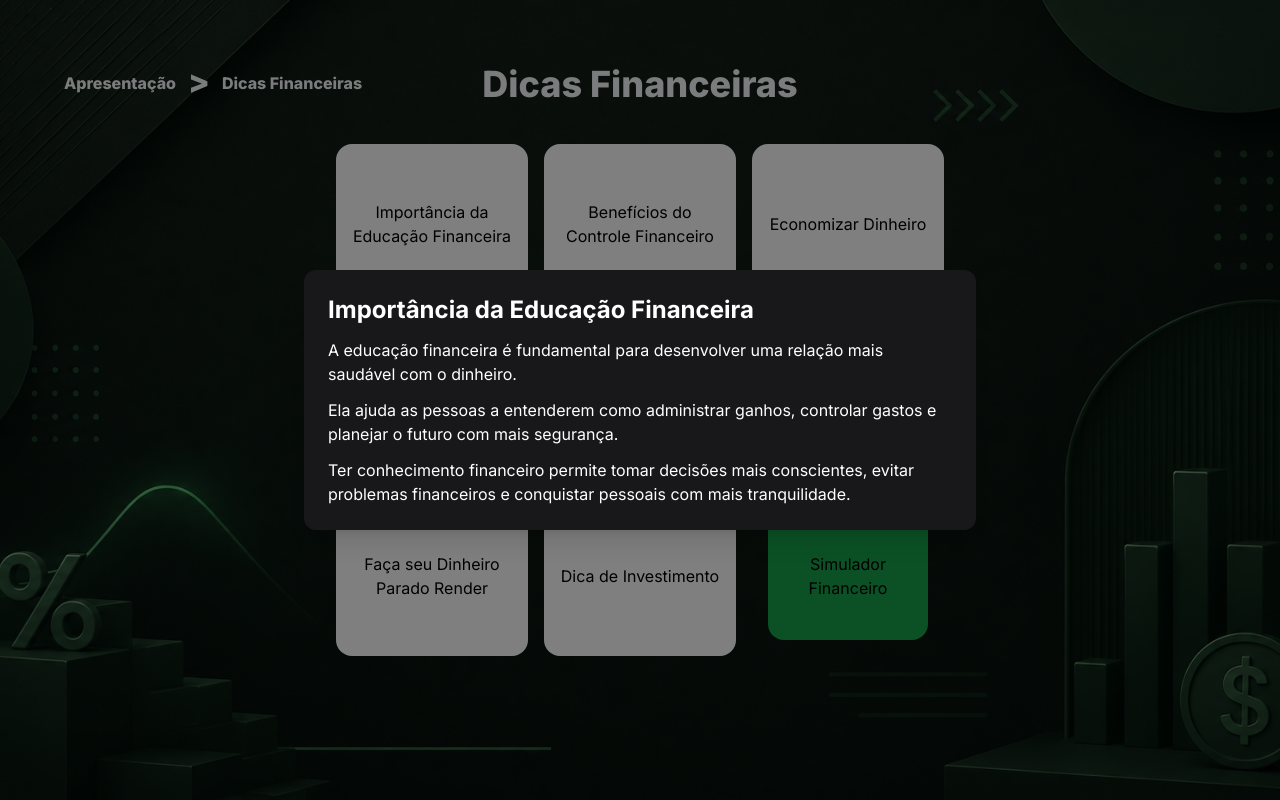
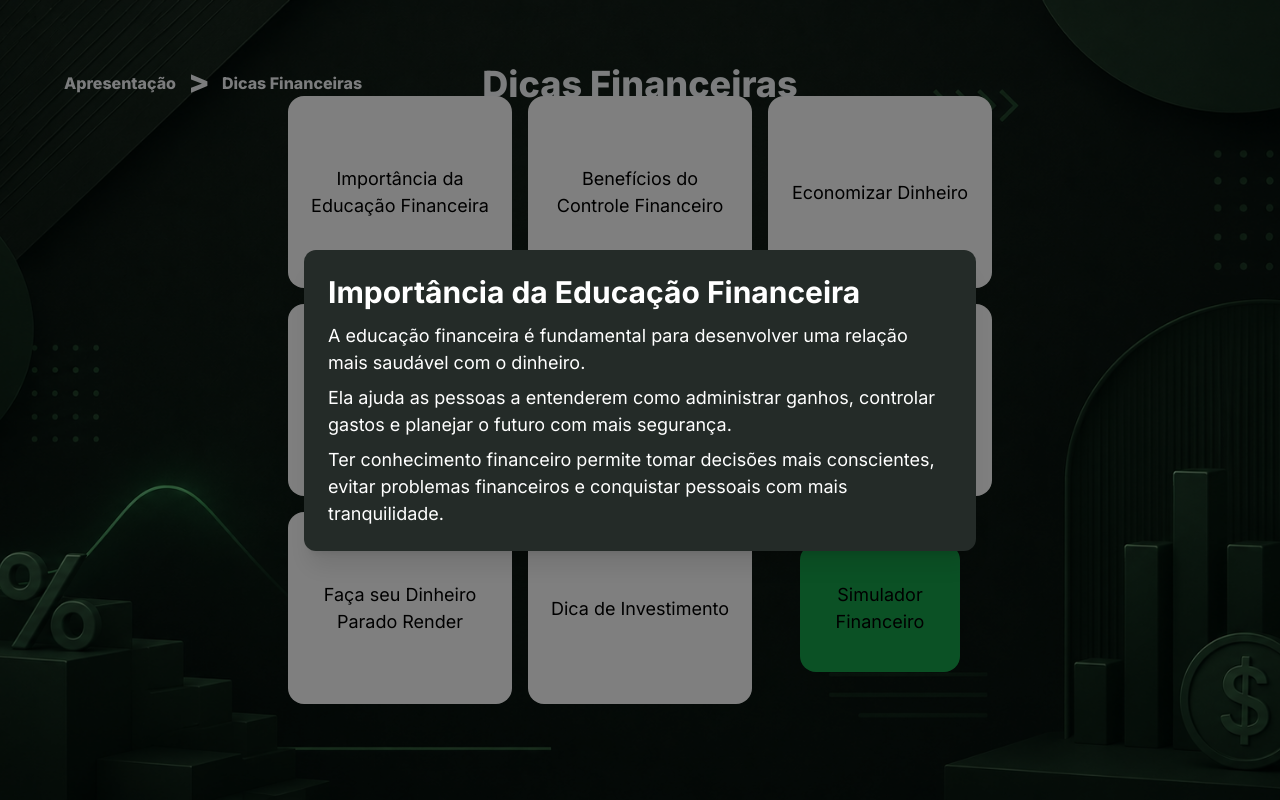
Before and after one commit to CaiqueVandervan/projeto-extensao-financeiro, a Next.js app: page /financial-education in a window 1280 px wide. Both pictures are taken after a click on the element "Importância da Educação Financeira". Built offline with nearby package versions, Linux system fonts and the light colour scheme.

Commit message:
feat: improve TipsModals with some new funcionalities

```diff
--- a/src/components/TipsModals.tsx
+++ b/src/components/TipsModals.tsx
@@ -5,21 +5,36 @@ import { useRouter } from 'next/navigation'
 
 const TipsModals = () => {
 
-    const [open, setOpen] = useState<boolean>(false)
+    const [animation, setAnimation] = useState<boolean>(false)
+    const [openModal, setOpenModal] = useState<boolean>(false)
     const [selectetTip, setSelectetTip] = useState<string>()
 
     const router = useRouter()
 
     const handleOpenModal = (tip: string) => {
-        setOpen(true)
+        setOpenModal(true)
         setSelectetTip(tip)
+
+        requestAnimationFrame(() => {
+            setAnimation(true)
+        })
     }
 
-    const sectionClass = "bg-white p-4 w-48 h-40 rounded-2xl flex items-center justify-center cursor-pointer hover:scale-103 duration-100"
+    const handleCloseModal = () => {
+        setAnimation(false)
+
+        setTimeout(() => {
+            setOpenModal(false)
+            setSelectetTip(undefined)
+        }, 200)
+    }
+
+    const sectionClass = "bg-white p-4 w-56 h-48 rounded-2xl flex items-center justify-center cursor-pointer hover:scale-103 duration-100"
     const rowClass = "flex items-center gap-4"
-    const paragraphClass = "text-center"
+    const paragraphClass = "text-center text-[18px]"
     const contentClass = "grid gap-3"
-    const h2Class = "text-2xl font-bold"
+    const modalh2Class = "text-3xl font-bold"
+    const modalParagraphs = "flex flex-col gap-2 text-[18px]"
 
     return (
         <main className="grid grid-rows-3 gap-4 z-10">
@@ -68,117 +83,136 @@ const TipsModals = () => {
                     <p className={paragraphClass}>Dica de Investimento</p>
                 </section>
 
-                <section className="bg-[#16a34a] p-4 w-40 h-32 rounded-2xl flex items-center justify-center cursor-pointer mx-auto hover:scale-103 duration-100"
+                <section className="bg-[#16a34a] hover:bg-[#22C55E] p-4 w-40 h-32 rounded-2xl flex items-center justify-center cursor-pointer mx-auto hover:scale-103 duration-100"
                     onClick={() => router.push("/financial-simulator")}>
                     <p className={paragraphClass}>Simulador Financeiro</p>
                 </section>
             </div>
 
-            {open && (<div className="fixed inset-0 z-50 flex items-center justify-center bg-black/50" onClick={() => setOpen(false)}>
-                <div className="fixed left-1/2 top-1/2 -translate-x-1/2 -translate-y-1/2 rounded-xl bg-zinc-900 p-6 text-white shadow-xl max-w-2xl w-[90%] transition-all duration-300"
+            {openModal &&
+                (
+                    <div className={`fixed inset-0 z-50 flex items-center justify-center bg-black/50 transition-opacity duration-300 ${animation ? "opacity-100" : "opacity-0"}`}
+                        onClick={handleCloseModal}>
+                        <div className={`rounded-xl bg-[#242b28] p-6 text-white shadow-xl max-w-2xl w-[90%] transition-all duration-400${animation ? "opacity-100 scale-100 translate-y-0" : "opacity-0 scale-95 translate-y-10"}`}
                             onClick={(e) => e.stopPropagation()}>
 
                             {selectetTip === "importância" && (
                                 <div className={contentClass}>
-                            <h2 className={h2Class}>
+                                    <h2 className={modalh2Class}>
                                         Importância da Educação Financeira
                                     </h2>
+                                    <div className={modalParagraphs}>
                                         <p>A educação financeira é fundamental para desenvolver uma relação mais saudável com o dinheiro.</p>
 
                                         <p>Ela ajuda as pessoas a entenderem como administrar ganhos, controlar gastos e planejar o futuro com mais segurança.</p>
 
                                         <p>Ter conhecimento financeiro permite tomar decisões mais conscientes, evitar problemas financeiros e conquistar pessoais com mais tranquilidade.</p>
                                     </div>
+                                </div>
                             )}
 
                             {selectetTip === "benefícios" && (
                                 <div className={contentClass}>
-                            <h2 className={h2Class}>
+                                    <h2 className={modalh2Class}>
                                         Benefícios do Controle Financeiro
                                     </h2>
+                                    <div className={modalParagraphs}>
                                         <p>O controle financeiro ajuda a organizar melhor a vida financeira e entender para onde o dinheiro está sendo direcionado.</p>
 
                                         <p> Ao acompanhar receitas e despesas, torna-se mais fácil evitar desperdícios, economizar e manter equilíbrio no orçamento.</p>
 
                                         <p> Além disso, o controle financeiro contribui para alcançar metas e proporciona maior segurança em situações inesperadas.</p>
                                     </div>
+                                </div>
                             )}
 
                             {selectetTip === "economizar" && (
                                 <div className={contentClass}>
-                            <h2 className={h2Class}>
+                                    <h2 className={modalh2Class}>
                                         Economizar Dinheiro
                                     </h2>
+                                    <div className={modalParagraphs}>
                                         <p>Economizar dinheiro é um hábito importante para garantir estabilidade financeira e realizar objetivos futuros.</p>
 
                                         <p>Pequenas atitudes, como evitar compras por impulso, pesquisar preços e planejar os gastos mensais, podem fazer grande diferença ao longo do tempo.</p>
 
                                         <p>Criar o hábito de guardar parte da renda mensal também ajuda na construção de uma vida financeira mais saudável.</p>
                                     </div>
+                                </div>
                             )}
 
                             {selectetTip === "dívidas" && (
                                 <div className={contentClass}>
-                            <h2 className={h2Class}>
+                                    <h2 className={modalh2Class}>
                                         Evitar Dívidas
                                     </h2>
+                                    <div className={modalParagraphs}>
                                         <p>Evitar dívidas é essencial para manter a estabilidade financeira e reduzir preocupações no dia a dia.</p>
 
                                         <p> Gastar mais do que se ganha, utilizar crédito sem planejamento e acumular parcelas podem gerar dificuldades financeiras no futuro.</p>
 
                                         <p>Por isso, é importante planejar compras, controlar gastos e utilizar o crédito de forma consciente.</p>
                                     </div>
+                                </div>
                             )}
 
                             {selectetTip === "cartão" && (
                                 <div className={contentClass}>
-                            <h2 className={h2Class}>
+                                    <h2 className={modalh2Class}>
                                         Uso Consciente do Cartão de Crédito
                                     </h2>
+                                    <div className={modalParagraphs}>
                                         <p>O cartão de crédito pode ser uma ferramenta útil quando utilizado com responsabilidade.</p>
 
                                         <p>Porém, o uso excessivo e o parcelamento sem controle podem causar endividamento e juros elevados. </p>
 
                                         <p>Por isso, é importante acompanhar os gastos, evitar compras desnecessárias e sempre buscar pagar a fatura completa dentro do prazo.</p>
                                     </div>
+                                </div>
                             )}
 
                             {selectetTip === "reserva" && (
                                 <div className={contentClass}>
-                            <h2 className={h2Class}>
+                                    <h2 className={modalh2Class}>
                                         Importância da Reserva de Emergência
                                     </h2>
+                                    <div className={modalParagraphs}>
                                         <p>A reserva de emergência é um valor guardado para lidar com situações inesperadas e coisas que precisam de uma certa atenção de imediato, como problemas de saúde, desemprego ou despesas urgentes, como quebrar o carro ou geladeira.</p>
 
                                         <p> Ter essa reserva proporciona maior segurança financeira e evita a necessidade de recorrer a empréstimos ou dívidas em momentos difíceis.</p>
 
                                         <p> Mesmo começando com pequenos valores, criar esse hábito faz grande diferença no futuro.</p>
                                     </div>
+                                </div>
                             )}
 
                             {selectetTip === "render" && (
                                 <div className={contentClass}>
-                            <h2 className={h2Class}>
+                                    <h2 className={modalh2Class}>
                                         Faça seu Dinheiro Parado Render
                                     </h2>
+                                    <div className={modalParagraphs}>
                                         <p>Ter dinheiro parado significa deixar o dinheiro sem trabalhar, como apenas na conta corrente ou guardado sem rendimento. Com o tempo, isso faz com que ele perca valor por causa da inflação.</p>
 
                                         <p>Fazer o dinheiro render significa colocá-lo em opções que geram algum tipo de retorno, como investimentos e produtos financeiros. Mesmo valores pequenos podem crescer com o tempo quando aplicados corretamente.</p>
 
                                         <p>O mais importante não é apenas ganhar mais dinheiro, mas aprender a usar melhor o que já se tem, fazendo escolhas financeiras mais inteligentes e fazendo o dinheiro trabalhar para você.</p>
                                     </div>
+                                </div>
                             )}
 
                             {selectetTip === "investimento" && (
                                 <div className={contentClass}>
-                            <h2 className={h2Class}>
+                                    <h2 className={modalh2Class}>
                                         Dica de Investimento
                                     </h2>
+                                    <div className={modalParagraphs}>
                                         <p>A poupança, apesar de ser muito utilizada, não é a opção mais eficiente para quem busca fazer o dinheiro crescer, pois possui rendimentos baixos. O ideal é buscar alternativas com melhor rentabilidade, como investimentos de renda fixa, por exemplo o CDB, que pode oferecer retornos mais interessantes dependendo da instituição e do prazo.</p>
 
                                         <p>Uma estratégia importante para quem deseja aumentar o patrimônio é manter organização financeira ao longo do mês, utilizando o cartão de crédito de forma consciente para concentrar os gastos. Ao receber o salário, a pessoa pode quitar todas as despesas e, com o valor que sobrar, direcionar uma parte para investimentos.</p>
 
                                         <p>Dessa forma, o dinheiro não fica parado, mas passa a trabalhar continuamente, ajudando no crescimento gradual do patrimônio ao longo do tempo.</p>
+                                    </div>
                                 </div>
                             )}
 
```
Lines whose indentation alone changed are shown as unchanged.
